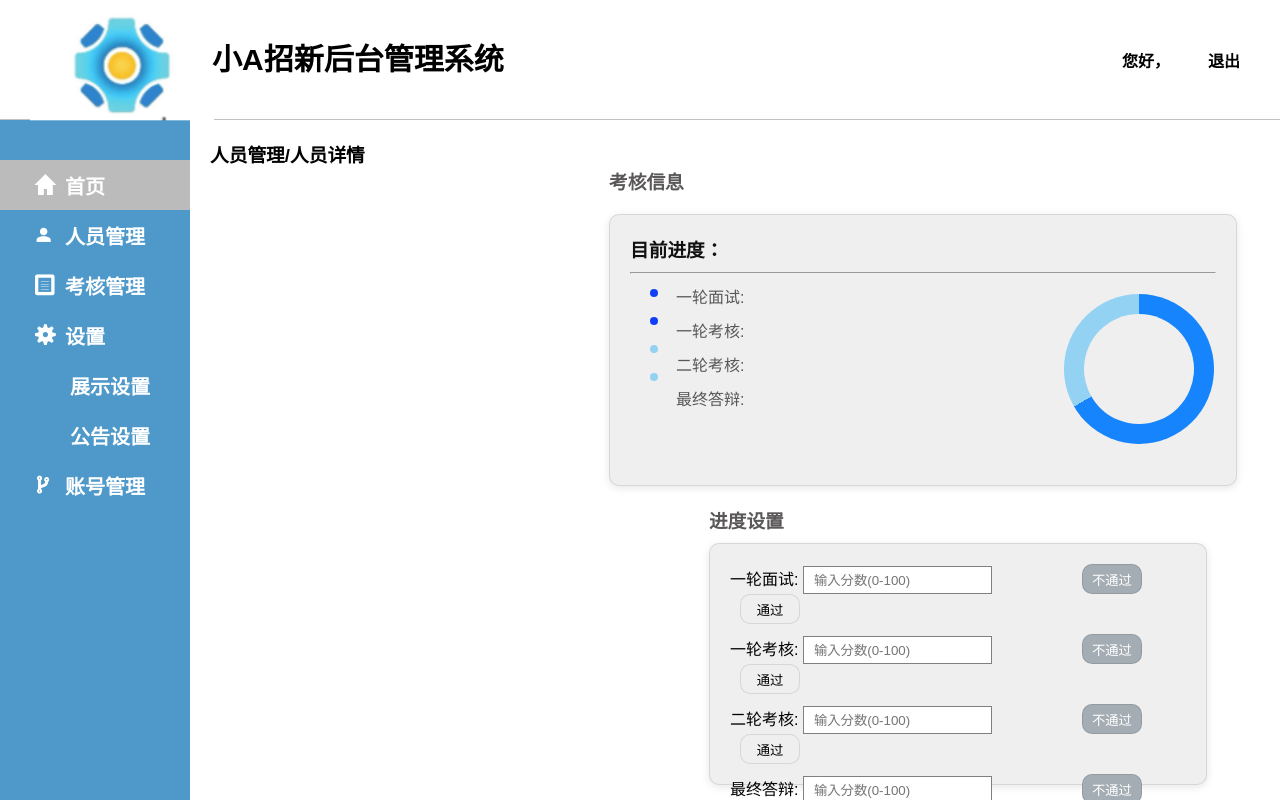
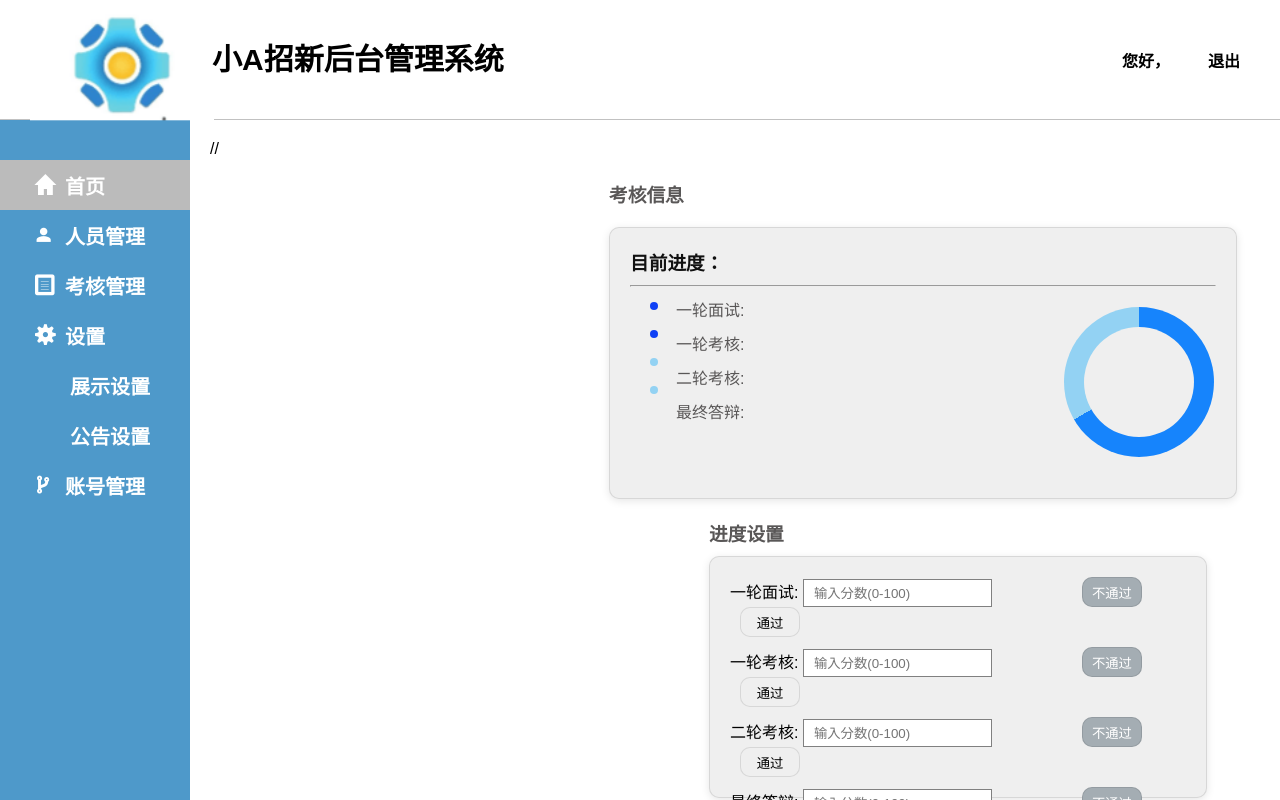
Before and after one commit to rookie-FL/xiao-A, a Vue app: page /main/infoView in a window 1280 px wide. Built offline with nearby package versions, Linux system fonts and the light colour scheme; sample sign-in values are in the browser's storage.

Commit message:
部分路由更改

```diff
--- a/src/router/index.js
+++ b/src/router/index.js
@@ -16,16 +16,23 @@ const routes = [
         component: () => import("../views/main/home/home.vue"),
       },
       {
-        meta:{title:'人员管理'},
+        meta:{title:'人员管理',show:true},
         path: "/main/personnelMan",
         name: "personnelMan",
         component: () => import("../views/main/personnelMan/personnelMan.vue"),
       },
       {
-        meta:{title:'人员管理'},
+        meta:{title:'人员管理',show:true},
         path: "/main/personnelMan/:group",
         name: "personnelMans",
         component: () => import("../views/main/personnelMan/personnelMan.vue"),
+        children:[{
+          meta:{title:'人员详情',show:false},
+          path: '/main/infoView/:index',
+          name: 'infoView',
+          component: () => import('../views/main/personnelMan/personnelDetails/infoView.vue'),
+          props: true
+        },]
       },
       {
         meta:{title:'考核管理'},
@@ -41,17 +48,18 @@ const routes = [
         component: () => import("../views/main/set/setShow/setShow.vue"),
       },
       {
-        meta:{title:'公告设置/通知公告管理'},
+        meta:{title:'公告设置/通知公告管理',show:true},
         path: "/main/annouce",
         name: "annouce",
         component: () => import("../views/main/set/annouce/announce.vue"),
+        children:[ {
+          meta:{title:'通知公告编辑',show:false},
+          path: "/main/annouce/create",
+          name: "createAnn",
+          component: () => import("../views/main/set/annouce/createAnn.vue"),
+        },]
       },
-      {
-        meta:{title:'通知公告编辑'},
-        path: "/main/annouce/create",
-        name: "createAnn",
-        component: () => import("../views/main/set/annouce/createAnn.vue"),
-      },
+
       {
         path: "/main/accMan",
         name: "accMan",
@@ -89,13 +97,6 @@ const routes = [
         path: "/main/infoView/:index",
         name: "infoViewWithIndex",
         component: () => import("../views/main/personnelMan/personnelDetails/infoView.vue"),
-        props: true
-      },
-      {
-        meta:{title:'人员详情'},
-        path: '/main/infoView/:index',
-        name: 'infoView',
-        component: () => import('../views/main/personnelMan/personnelDetails/infoView.vue'),
         props: true
       },
       {
--- a/src/views/main/Breadcrumb.vue
+++ b/src/views/main/Breadcrumb.vue
@@ -1,6 +1,6 @@
 <template>
   <ul>
-    <li v-for="(n,index) in breadList" :key="index" @click="leave(JSON.parse(JSON.stringify(breadList[index])))">{{ breadList[index].meta.title }} / </li>
+    <li v-for="(n,index) in breadList" :key="index" @click="leave(JSON.parse(JSON.stringify(breadList[index])),index)">{{ breadList[index].meta.title }} / </li>
   </ul>
 </template>
 
@@ -11,7 +11,7 @@ import { toRaw } from'@vue/reactivity';
 export default {
   data() {
     return {
-      breadList: []
+      breadList:this.$route.matched
     };
   },
   watch: {
@@ -24,12 +24,11 @@ export default {
       return route.name === "home";
     },
     getBreadcrumb() {
-      let matched = this.$route.matched;
-      this.breadList = matched;
+       this.breadList = this.$route.matched;
     },
-    leave(route){
-         router.push(route.path)
-         console.log(router.routes);
+    leave(route,index){
+      if(index!=this.breadList.length-1)
+      router.push(route.path)
     }
   },
   created() {
@@ -49,7 +48,7 @@ ul{
 li{
     cursor: pointer;
     float: left;
-    font-size: 18px;
+    font-size: 16px;
 }
 
 li:hover{
--- a/src/views/main/personnelMan/personnelDetails/infoView.vue
+++ b/src/views/main/personnelMan/personnelDetails/infoView.vue
@@ -1,5 +1,6 @@
 <template>
-  <h1>人员管理/人员详情</h1>
+<Breadcrumb></Breadcrumb>
+  <!-- <h1>人员管理/人员详情</h1> -->
   <assess/>
   <PersonnelManComponent />
   <NoteInput/>
@@ -12,6 +13,7 @@
   import NoteInput from "./remark.vue";
   import assess from "./assess.vue";
   import { useRoute } from 'vue-router';
+  import Breadcrumb from '../../Breadcrumb.vue';
 
   export default {
   name: 'InfoView',
@@ -24,7 +26,8 @@
   components:{
     PersonnelManComponent,
     NoteInput,
-    assess
+    assess,
+    Breadcrumb
   }
 };
 
--- a/src/views/main/personnelMan/personnelMan.vue
+++ b/src/views/main/personnelMan/personnelMan.vue
@@ -1,5 +1,6 @@
 <template>
-  <div class="c_member" style="width: 100%;height: 90%;">
+   <router-view></router-view>
+  <div class="c_member" style="width: 100%;height: 90%;" v-if="$route.matched[$route.matched.length-1].meta.show">
     <Breadcrumb></Breadcrumb>
     <div class="SelectMember">
       <ul>
@@ -108,6 +109,7 @@ import { ElMessage } from "element-plus";
 import Breadcrumb from '../Breadcrumb.vue';
 
 
+
 export default {
   name: 'personnelMen',
   components:{
@@ -148,6 +150,7 @@ export default {
     );
     const href = gets.gethref;
     List = gets.list;
+    console.log(List);
     length = Math.ceil(gets.length.value / 10);
 
     const route = useRoute();
--- a/src/views/main/set/annouce/announce.vue
+++ b/src/views/main/set/annouce/announce.vue
@@ -1,6 +1,7 @@
 <template>
-    <div>
-        <div>公告设置/通知公告管理</div>
+    <router-view></router-view>
+    <div v-if="route.matched[route.matched.length-1].meta.show">
+        <Breadcrumb></Breadcrumb>
         <el-button type="primary" class="add">
             <router-link to="/main/annouce/create" class="link">+添加</router-link>
         </el-button>
@@ -19,7 +20,7 @@
                         <el-button size="small" type="primary" @click="handleDelete(scope.$index, scope.row)"
                             class="delete button" style="position: relative; z-index: 100;">删除</el-button>
                         <el-button size="small" @click="handleEdit(scope.$index, scope.row)" class="edit button">
-                            <router-link to="/main/annouce/create" data-row="scope.row">编辑</router-link></el-button>
+                编辑</el-button>
                     </template>
                 </el-table-column>
             </el-table>
@@ -37,6 +38,10 @@ import { annouceStore } from "/src/store/annouce/getAnnouce.js"
 import { deleteAnn } from "@/service/annouce/deleteAnn"
 import { storeToRefs } from "pinia";
 import router from '@/router';
+import { useRoute } from "vue-router";
+import Breadcrumb from "../../Breadcrumb.vue";
+const route = useRoute();
+
 
 
 let currentPage = 1
@@ -76,6 +81,7 @@ function handleRowClick(row) {
         }
     })
 }
+
 
 </script>
 
--- a/src/views/main/set/annouce/createAnn.vue
+++ b/src/views/main/set/annouce/createAnn.vue
@@ -1,6 +1,6 @@
 <template>
     <div class="box">
-        <div>公告设置/通知公告管理/通知公告编辑</div>
+        <Breadcrumb></Breadcrumb>
         <div>
             <span class="title">标题</span>
             <input type="text" placeholder="输入标题" v-model="title">
@@ -21,6 +21,7 @@
 import router from '@/router';
 import { releaseAnnStore } from '@/store/annouce/releaseAnn';
 import jwtDecode from "jwt-decode";
+import Breadcrumb from '../../Breadcrumb.vue';
 
 const code = jwtDecode(localStorage.getItem("token"));
 let info = JSON.parse(code.sub);
```
